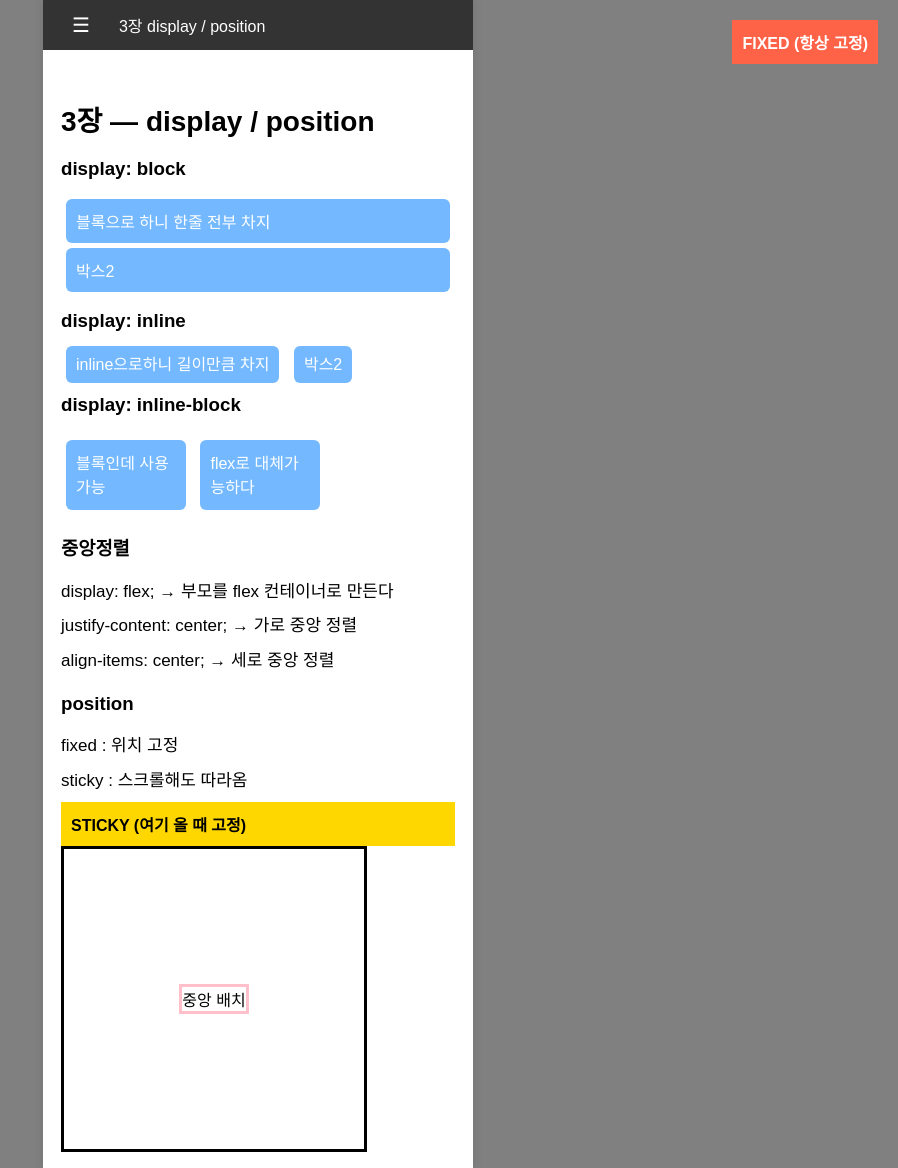
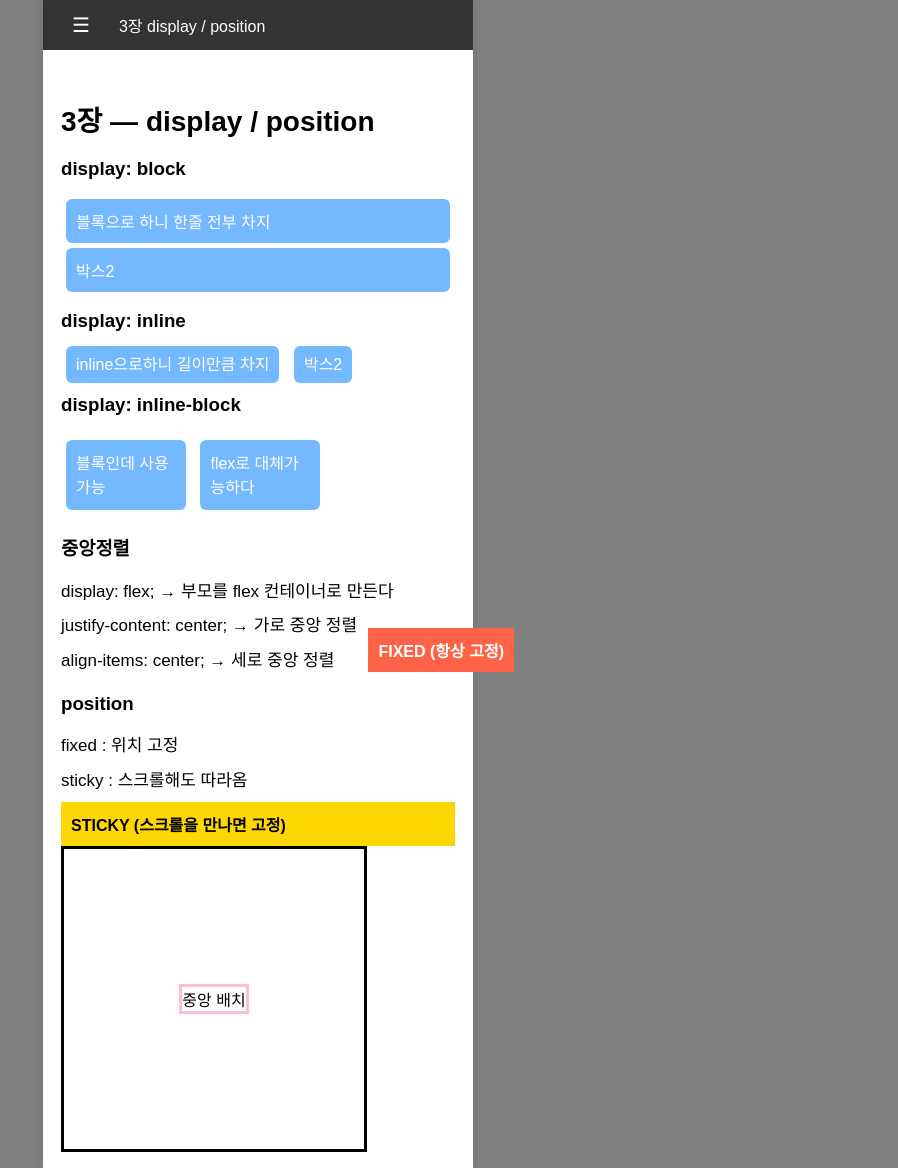
Before and after one commit to A6597a-yt/StudyNYT, a plain HTML site: page chapter1_3.html in a window 1280 px wide. Shown: the whole page, without its empty margins (382-1280 px from the left). Drawn offline with Linux system fonts and the light colour scheme.

Commit message:
Add files via upload

```diff
--- a/chapter1_3.html
+++ b/chapter1_3.html
@@ -9,8 +9,8 @@
     <style>
         .fixed-box {
             position: fixed;
-            top: 20px;
-            right: 20px;
+            bottom: 10vw;
+            right: 30vw;
             background: tomato;
             color: white;
             padding: 10px;
@@ -24,6 +24,9 @@
             color: black;
             padding: 10px;
             font-weight: bold;
+        }
+        .page-wrapper {
+            overflow: visible; /* sticky 유지 */
         }
     </style>
 </head>
@@ -62,7 +65,7 @@
             <p>fixed : 위치 고정</p>
             <p>sticky : 스크롤해도 따라옴</p>
             <div class="fixed-box">FIXED (항상 고정)</div>
-            <div class="sticky-box">STICKY (여기 올 때 고정)</div>
+            <div class="sticky-box">STICKY (스크롤을 만나면 고정)</div>
 
             <div class="transformbox">
                 <div class="transform">중앙 배치</div>
```
